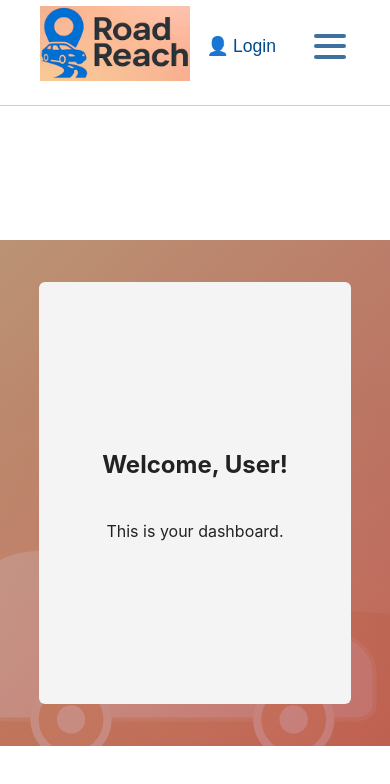
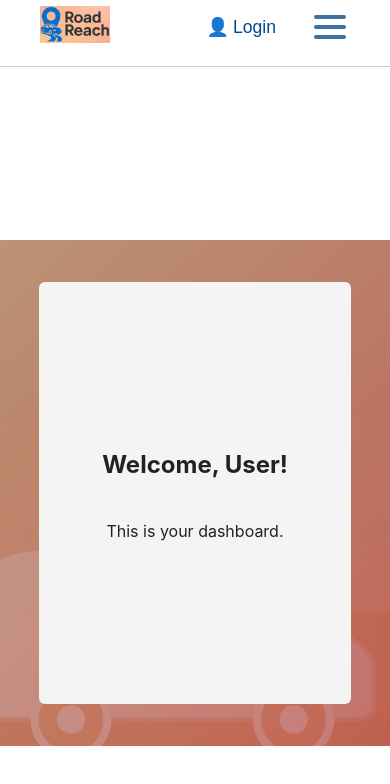
Before and after one commit to RoadReach/RoadReach_FrontEnd, a React (Vite) app: page /dashboard in a window 390 px wide. Shown: the top 784 px of the page. Built offline with nearby package versions, Linux system fonts and the light colour scheme.

Commit message:
resize the RoadReach logo in header

```diff
--- a/src/components/Header.css
+++ b/src/components/Header.css
@@ -1,3 +1,79 @@
+/* Responsive RoadReach logo sizing - keep only one set at the end for highest specificity */
+.header__logo {
+	width: 200px !important;
+	height: auto !important;
+	transition: width 0.2s, height 0.2s !important;
+}
+@media (max-width: 1418px) {
+	.header__logo {
+		width: 198px !important;
+	}
+}
+@media (max-width: 1408px) {
+	.header__logo {
+		width: 195px !important;
+	}
+}
+@media (max-width: 1398px) {
+	.header__logo {
+		width: 190px !important;
+	}
+}
+@media (max-width: 1388px) {
+	.header__logo {
+		width: 185px !important;
+	}
+}
+@media (max-width: 1378px) {
+	.header__logo {
+		width: 180px !important;
+	}
+}
+@media (max-width: 1368px) {
+	.header__logo {
+		width: 175px !important;
+	}
+}
+@media (max-width: 1358px) {
+	.header__logo {
+		width: 170px !important;
+	}
+}
+@media (max-width: 1248px) {
+	.header__logo {
+		width: 165px !important;
+	}
+}
+@media (max-width: 1148px) {
+	.header__logo {
+		width: 160px !important;
+	}
+}
+@media (max-width: 1070px) {
+	.header__logo {
+		width: 155px !important;
+	}
+}
+@media (max-width: 1066px) {
+	.header__logo {
+		width: 150px !important;
+	}
+}
+@media (max-width: 1065px) {
+	.header__logo {
+		width: 145px !important;
+	}
+}
+@media (max-width: 600px) {
+	.header__logo {
+		width: 90px !important;
+	}
+}
+@media (max-width: 420px) {
+	.header__logo {
+		width: 70px !important;
+	}
+}
 @media (min-width: 1058px) {
 	header.site-header .header__main,
 	.header__main {
--- a/src/components/Header.tsx
+++ b/src/components/Header.tsx
@@ -45,7 +45,7 @@ const Header: React.FC = () => {
         <div className="header__top">
           <div className="header__left header__left--center">
             <Link to="/">
-              <img src={RoadReachLogo} width={150} height={75} alt="RoadReach Logo" className="header__logo-link" />
+              <img src={RoadReachLogo} alt="RoadReach Logo" className="header__logo" />
             </Link>
           </div>
         </div>
@@ -60,7 +60,7 @@ const Header: React.FC = () => {
       <div className="header__container">
         <div className="header__left">
           <Link to="/">
-            <img src={RoadReachLogo} width={150} height={75} alt="RoadReach Logo" className="header__logo-link" />
+            <img src={RoadReachLogo} alt="RoadReach Logo" className="header__logo" />
           </Link>
         </div>
         <div className="header__right">
```
